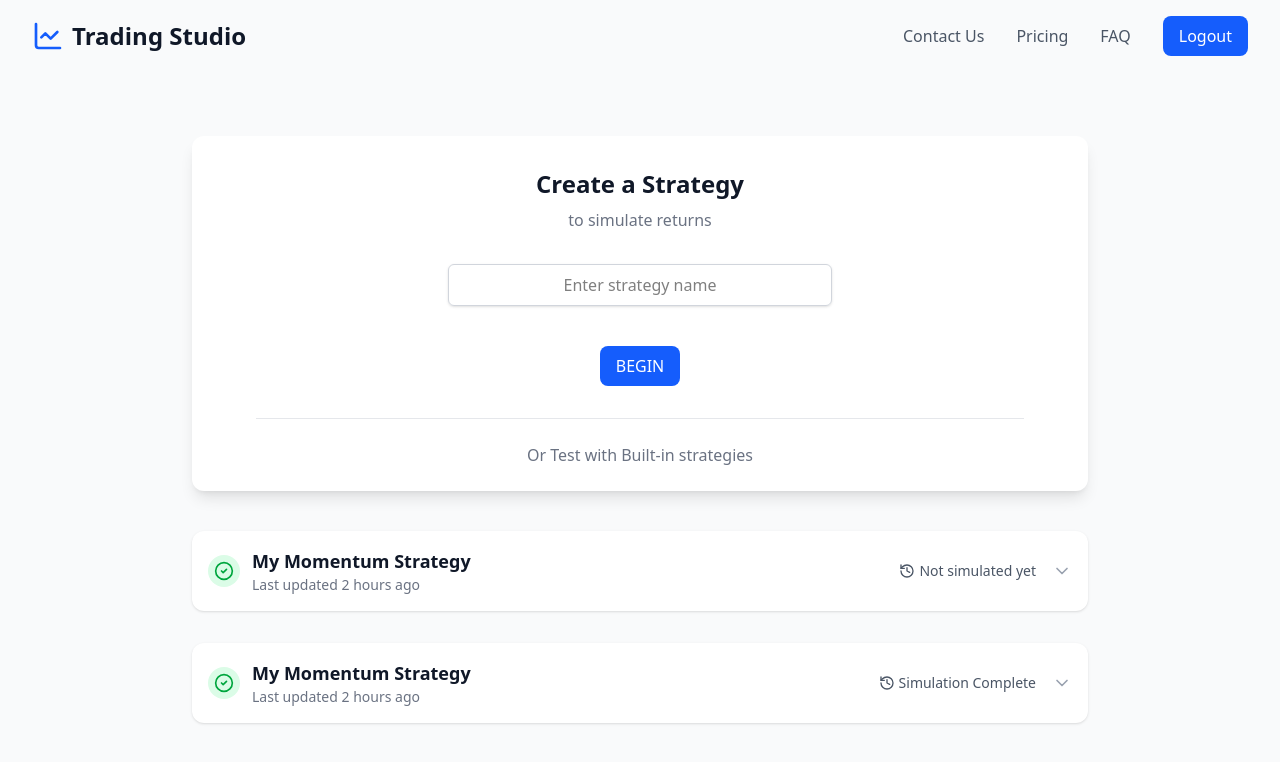
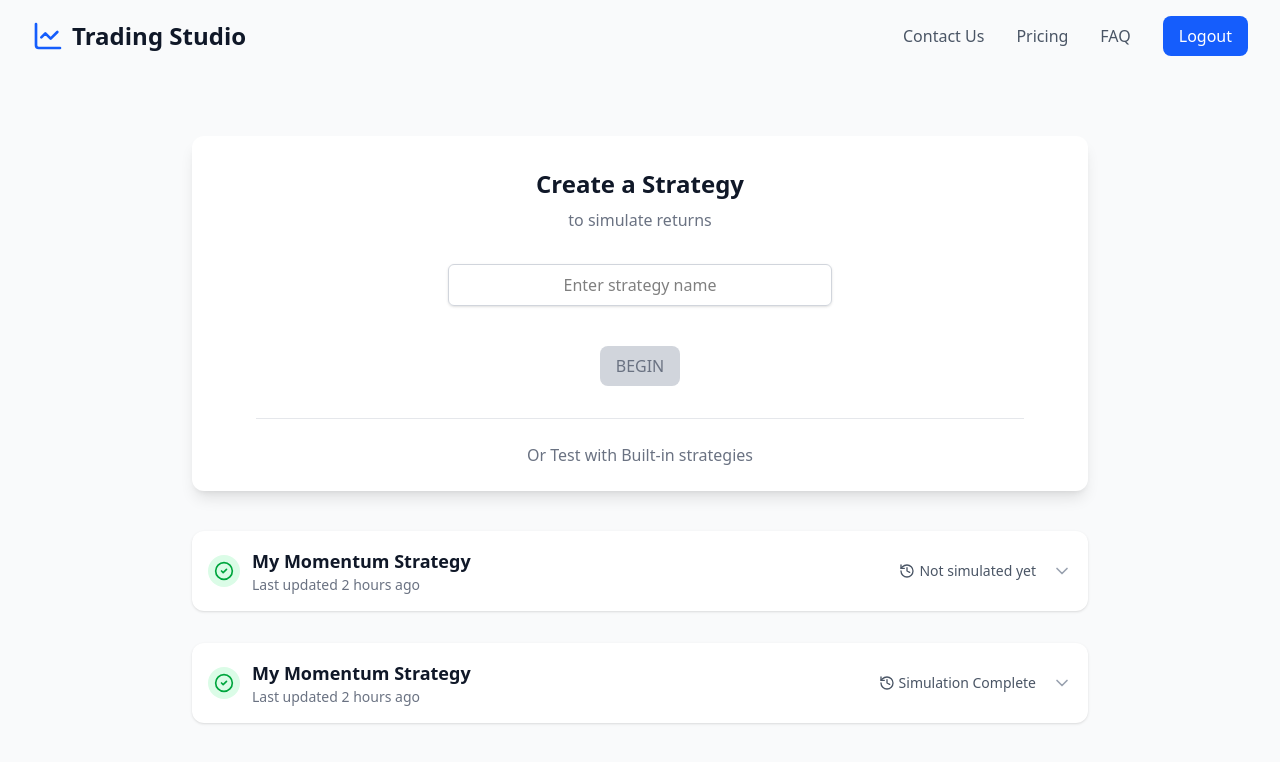
Before and after one commit to gaurav-mehta19/trading-studio-assignment, a React (Vite) app: page /strategy in a window 1280 px wide. Shown: the top 762 px of the page. Built offline with nearby package versions, Linux system fonts and the light colour scheme.

Commit message:
improvements

```diff
--- a/src/components/Begin.tsx
+++ b/src/components/Begin.tsx
@@ -9,7 +9,7 @@ export const Begin = () => {
     const [strategyName, setStrategyName] = useRecoilState(strategyNameAtom);
     return (
         <div className="bg-gray-50 mb-10">
-            <AppBar/>
+            <AppBar />
             <div className="flex justify-center items-center mt-16">
                 <div className="bg-white min-w-4xl rounded-xl shadow-lg min-h-80 p-6">
                     <h3 className="text-2xl font-bold text-gray-900 mt-2 text-center">Create a Strategy</h3>
@@ -28,7 +28,17 @@ export const Begin = () => {
 
 
                     <div className="flex justify-center mt-10">
-                        <button onClick={() => navigate('/simulation-steps')} className="bg-blue-600 not-odd: text-white px-4 py-2 rounded-lg hover:bg-blue-700 transition">
+                        <button
+                            onClick={() => {
+                                if (strategyName.trim() !== "") {
+                                    navigate('/simulation-steps');
+                                }
+                            }}
+                            disabled={strategyName.trim() === ""}
+                            className={`px-4 py-2 rounded-lg transition ${strategyName.trim() !== ""
+                                    ? "bg-blue-600 text-white hover:bg-blue-700"
+                                    : "bg-gray-300 text-gray-500 cursor-not-allowed"
+                                }`}>
                             BEGIN
                         </button>
                     </div>
```
